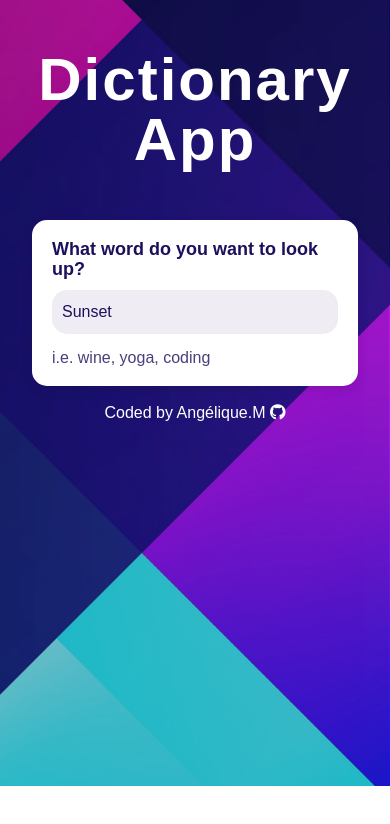
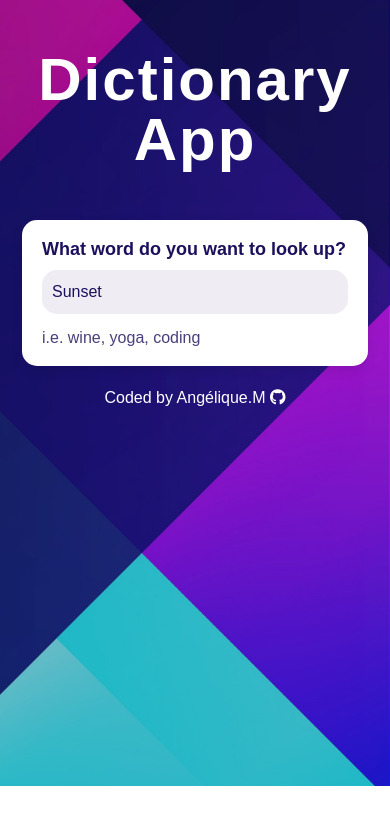
Before and after one commit to angemas2/dictionary-project, a React (Create React App) app: page / in a window 390 px wide. Shown: the top 824 px of the page. Built offline with nearby package versions, Linux system fonts and the light colour scheme; no server answers.

Commit message:
margin responsie

```diff
--- a/src/Dictionary.css
+++ b/src/Dictionary.css
@@ -82,6 +82,7 @@ section {
 @media (max-width:700px){
     .Dictionary h1{
        line-height: 1;
+
     }
     .Dictionary h2{
         font-size: 18px;
@@ -89,7 +90,7 @@ section {
     }
     section{
         padding: 20px;
-        margin: 15px 20px;
+        margin: 20px 10px;
     }
     .Search-bar{
         padding: 10px;
```
